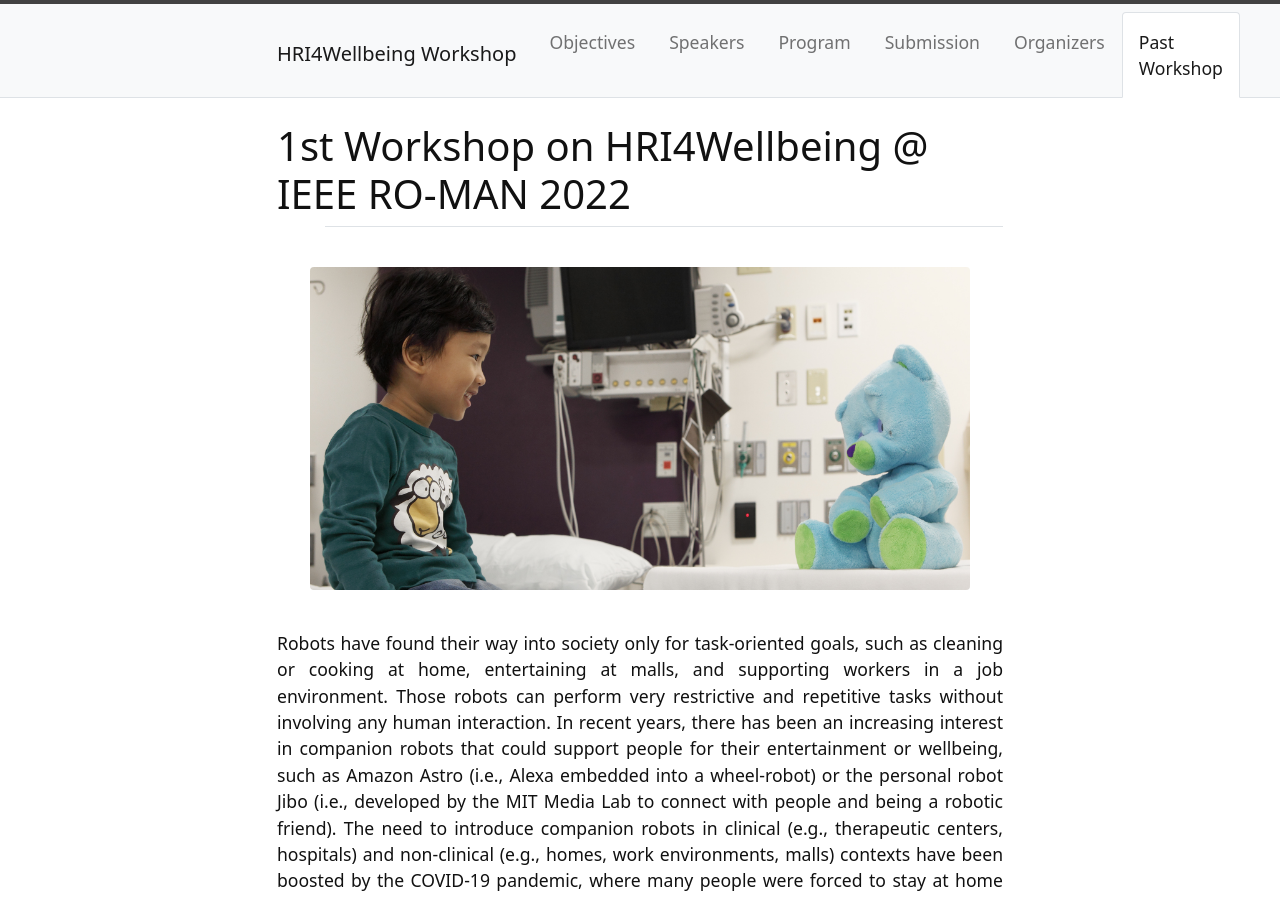
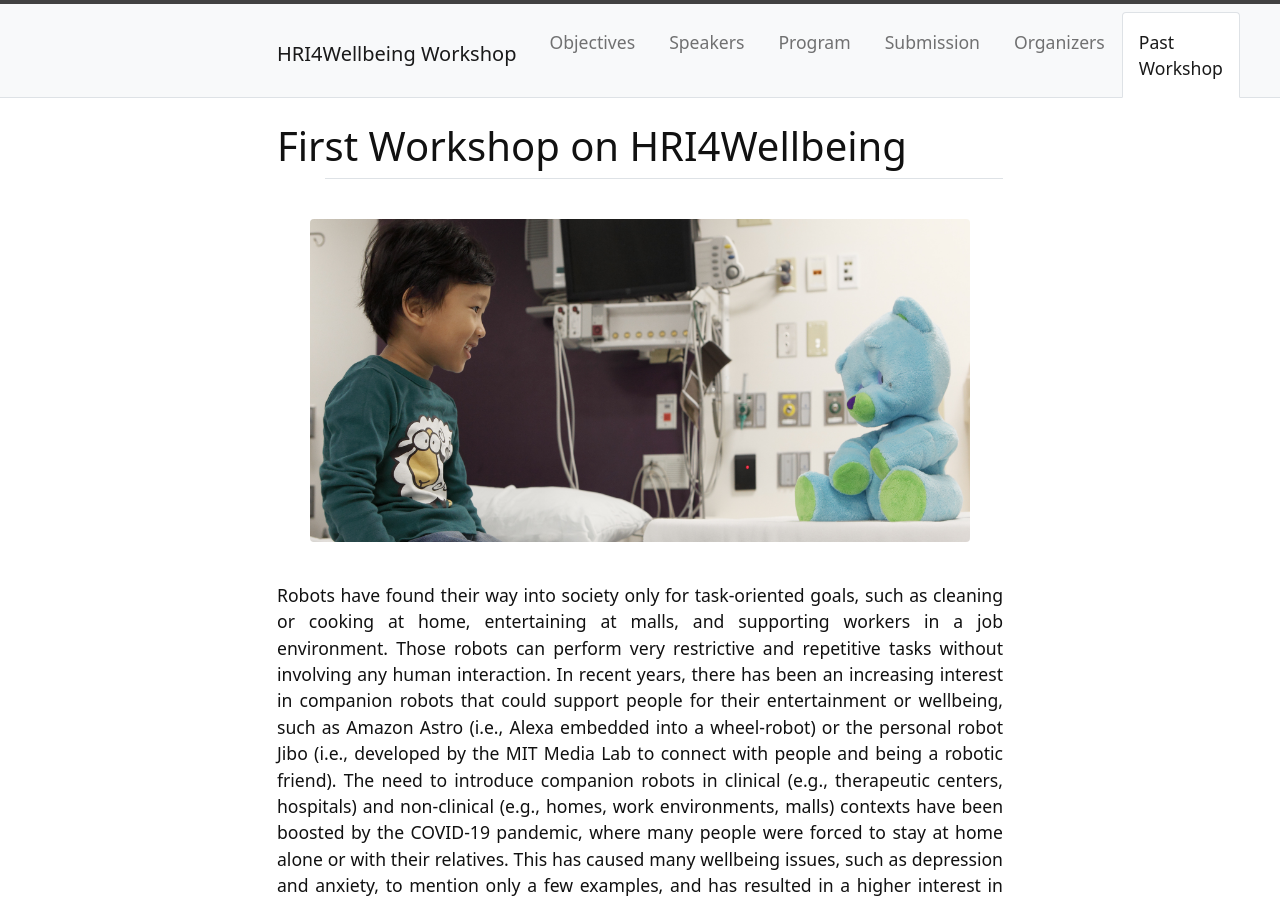
Before and after one commit to hri4wellbeing/hri4wellbeing.github.io, a Jekyll site: the page built from content/6-past_workshop.md, in a window 1280 px wide and 900 px high. Built offline with Jekyll 4.4.1, drawn with Linux system fonts in a browser that asks for light colours.

Commit message:
past workshop titpe

```diff
--- a/content/6-past_workshop.md
+++ b/content/6-past_workshop.md
@@ -1,5 +1,5 @@
 ---
-title: 1st Workshop on HRI4Wellbeing @ IEEE RO-MAN 2022
+title: First Workshop on HRI4Wellbeing
 nav: Past Workshop
 ---
 
```
